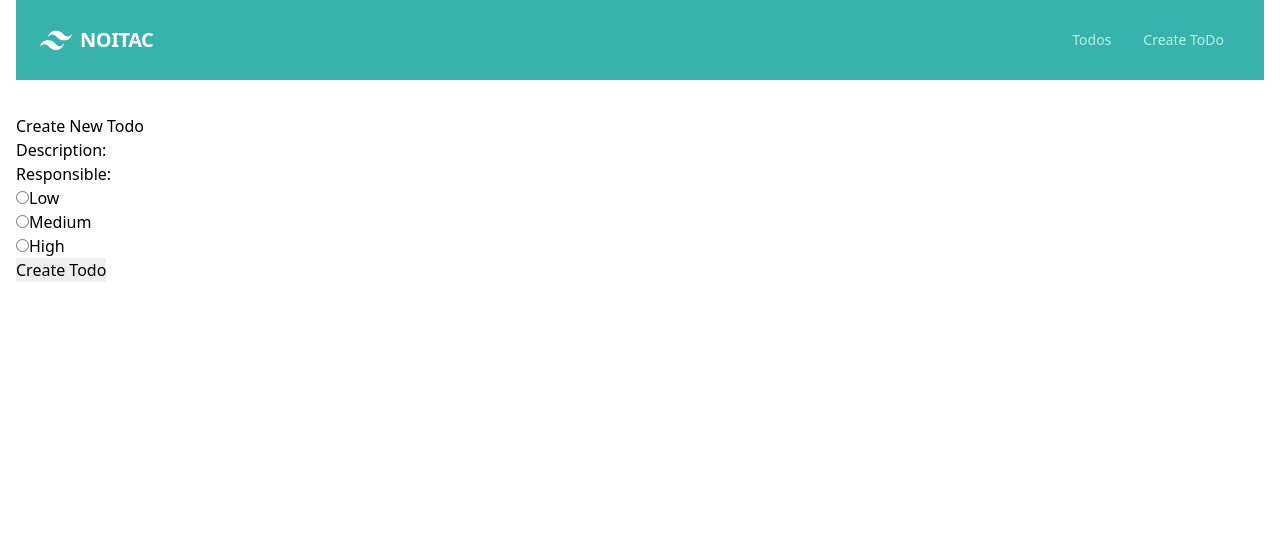
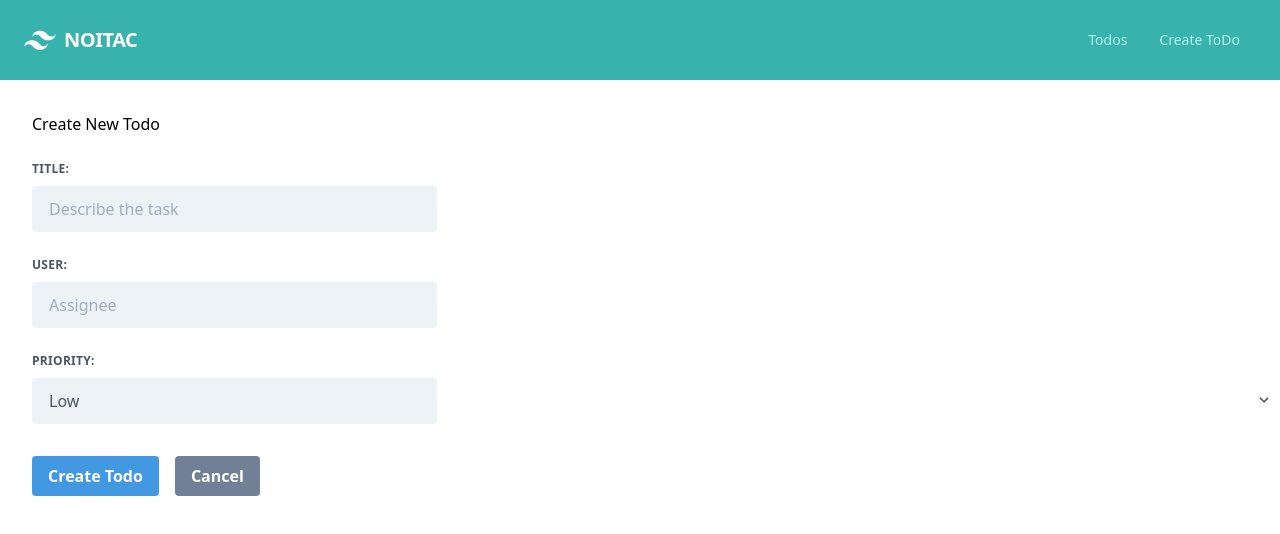
Before and after one commit to venkat4541/Tasks-React-FE, a React (Create React App) app: page /create in a window 1280 px wide. Shown: the top 534 px of the page. Built offline with nearby package versions, Linux system fonts and the light colour scheme.

Commit message:
- Added tailwind classes for styling - Updated logic for better state management

```diff
--- a/src/App.js
+++ b/src/App.js
@@ -1,5 +1,4 @@
 import React from 'react';
-import logo from './logo.svg';
 import './App.css';
 import { BrowserRouter as Router, Route, Link } from "react-router-dom";
 
@@ -10,7 +9,7 @@ import TodosList from "./components/todos-list.component";
 function App() {
   return (
     <Router>
-      <div className="container mx-auto px-4">
+      <div className="mx-auto">
         <div className="">
           <nav className="flex items-center justify-between flex-wrap bg-teal-500 p-6">
             <div className="flex items-center flex-shrink-0 text-white mr-6">
@@ -20,16 +19,20 @@ function App() {
               </span>
             </div>
             <div className="block lg:hidden">
-              <button className="flex items-center px-3 py-2 border rounded text-teal-200 border-teal-400 hover:text-white hover:border-white">
+              {/* <button className="flex items-center px-3 py-2 border rounded text-teal-200 border-teal-400 hover:text-white hover:border-white">
                 <svg className="fill-current h-3 w-3" viewBox="0 0 20 20" xmlns="http://www.w3.org/2000/svg"><title>Menu</title><path d="M0 3h20v2H0V3zm0 6h20v2H0V9zm0 6h20v2H0v-2z"/></svg>
-              </button>
+              </button> */}
             </div>
             <div className="w-full block flex-grow lg:flex lg:items-center lg:w-auto">
               <div className="text-sm lg:flex-grow">
               </div>
               <div>
-                  <Link to="/" className="inline-block text-sm px-4 py-2 leading-none rounded text-teal-200 hover:border-transparent hover:text-teal-500 hover:bg-white mt-4 lg:mt-0">Todos</Link>
-                  <Link to="/create" className="inline-block text-sm px-4 py-2 leading-none rounded text-teal-200 hover:border-transparent hover:text-teal-500 hover:bg-white mt-4 lg:mt-0">Create ToDo</Link>
+                  <Link to="/"
+                    className="inline-block text-sm px-4 py-2 leading-none rounded text-teal-200 hover:border-transparent hover:text-teal-500 hover:bg-white mt-4 lg:mt-0"
+                  >Todos</Link>
+                  <Link to="/create"
+                    className="inline-block text-sm px-4 py-2 leading-none rounded text-teal-200 hover:border-transparent hover:text-teal-500 hover:bg-white mt-4 lg:mt-0"
+                  >Create ToDo</Link>
               </div>
             </div>
           </nav>
--- a/src/components/create-todo.component.js
+++ b/src/components/create-todo.component.js
@@ -5,10 +5,10 @@ export default class CreateTodo extends Component {
     constructor(props) {
       super(props);
       this.state = {
-          todo_description: '',
-          todo_responsible: '',
-          todo_priority: '',
-          todo_completed: false
+          title: '',
+          user: '',
+          priority: '',
+          completed: false
       }
 
       this.onChangeTodoDescription = this.onChangeTodoDescription.bind(this);
@@ -19,64 +19,47 @@ export default class CreateTodo extends Component {
 
     render() {
         return (
-            <div style={{marginTop: 10}}>
+            <div className="px-8 py-2">
                 <h3>Create New Todo</h3>
                 <form onSubmit={this.onSubmit}>
-                    <div className="form-group">
-                        <label>Description: </label>
+                    <div className="form-group my-6">
+                        <label className="block uppercase tracking-wide text-gray-700 text-xs font-bold mb-2">Title: </label>
                         <input  type="text"
-                                className="form-control"
-                                value={this.state.todo_description}
+                                placeholder="Describe the task"
+                                className="appearance-none block w-1/3 bg-gray-200 text-gray-700 border border-gray-200 rounded py-3 px-4 leading-tight focus:outline-none focus:bg-white focus:border-gray-500"
+                                value={this.state.title}
                                 onChange={this.onChangeTodoDescription}
                                 />
                     </div>
-                    <div className="form-group">
-                        <label>Responsible: </label>
+                    <div className="form-group my-6">
+                        <label className="block uppercase tracking-wide text-gray-700 text-xs font-bold mb-2">User: </label>
                         <input
                                 type="text"
-                                className="form-control"
-                                value={this.state.todo_responsible}
+                                placeholder="Assignee"
+                                className="appearance-none block w-1/3 bg-gray-200 text-gray-700 border border-gray-200 rounded py-3 px-4 leading-tight focus:outline-none focus:bg-white focus:border-gray-500"
+                                value={this.state.user}
                                 onChange={this.onChangeTodoResponsible}
                                 />
                     </div>
-                    <div className="form-group">
-                        <div className="form-check form-check-inline">
-                            <input  className="form-check-input"
-                                    type="radio"
-                                    name="priorityOptions"
-                                    id="priorityLow"
-                                    value="Low"
-                                    checked={this.state.todo_priority==='Low'}
-                                    onChange={this.onChangeTodoPriority}
-                                    />
-                            <label className="form-check-label">Low</label>
-                        </div>
-                        <div className="form-check form-check-inline">
-                            <input  className="form-check-input"
-                                    type="radio"
-                                    name="priorityOptions"
-                                    id="priorityMedium"
-                                    value="Medium"
-                                    checked={this.state.todo_priority==='Medium'}
-                                    onChange={this.onChangeTodoPriority}
-                                    />
-                            <label className="form-check-label">Medium</label>
-                        </div>
-                        <div className="form-check form-check-inline">
-                            <input  className="form-check-input"
-                                    type="radio"
-                                    name="priorityOptions"
-                                    id="priorityHigh"
-                                    value="High"
-                                    checked={this.state.todo_priority==='High'}
-                                    onChange={this.onChangeTodoPriority}
-                                    />
-                            <label className="form-check-label">High</label>
+                    <div className="form-group my-6">
+                        <label className="block uppercase tracking-wide text-gray-700 text-xs font-bold mb-2">Priority: </label>
+                        <select
+                          onChange={this.onChangeTodoPriority}
+                          className="block appearance-none w-1/3 cursor-pointer bg-gray-200 border border-gray-200 text-gray-700 py-3 px-4 pr-8 rounded leading-tight focus:outline-none focus:bg-white focus:border-gray-500"
+                        >
+                          <option value="Low">Low</option>
+                          <option value="Medium">Medium</option>
+                          <option value="High">High</option>
+                        </select>
+                        <div className="pointer-events-none absolute inset-y-0 right-0 flex items-center px-2 text-gray-700">
+                          <svg className="fill-current h-4 w-4" xmlns="http://www.w3.org/2000/svg" viewBox="0 0 20 20"><path d="M9.293 12.95l.707.707L15.657 8l-1.414-1.414L10 10.828 5.757 6.586 4.343 8z"/></svg>
                         </div>
                     </div>
 
-                    <div className="form-group">
-                        <input type="submit" value="Create Todo" className="btn btn-primary" />
+                    <div className="form-group my-8">
+                        <input type="submit" value="Create Todo" className="bg-blue-500 hover:bg-blue-700 text-white font-bold py-2 px-4 rounded cursor-pointer" />
+                        <input type="button" value="Cancel" onClick={this.cancelEdit} disabled
+                          className="bg-gray-600 hover:bg-gray-800 text-white font-bold py-2 px-4 mx-4 rounded cursor-not-allowed"/>
                     </div>
                 </form>
             </div>
@@ -85,45 +68,43 @@ export default class CreateTodo extends Component {
 
     onChangeTodoDescription(e) {
       this.setState({
-          todo_description: e.target.value
+          title: e.target.value
       });
     }
 
     onChangeTodoResponsible(e) {
         this.setState({
-            todo_responsible: e.target.value
+            user: e.target.value
         });
     }
 
     onChangeTodoPriority(e) {
         this.setState({
-            todo_priority: e.target.value
+            priority: e.target.value
         });
     }
 
     onSubmit(e) {
       e.preventDefault();
 
-      console.log(`Form submitted:`);
-      console.log(`Todo Description: ${this.state.todo_description}`);
-      console.log(`Todo Responsible: ${this.state.todo_responsible}`);
-      console.log(`Todo Priority: ${this.state.todo_priority}`);
-
       const newTodo = {
-          todo_description: this.state.todo_description,
-          todo_responsible: this.state.todo_responsible,
-          todo_priority: this.state.todo_priority,
-          todo_completed: this.state.todo_completed
+          title: this.state.title,
+          user: this.state.user,
+          priority: this.state.priority,
+          completed: this.state.completed
       };
 
       axios.post('http://localhost:8080/todos/add', newTodo)
-          .then(res => console.log(res.data));
+          .then(res => {
+            console.log(res.data);
+            this.props.history.push('/');
+          });
 
       this.setState({
-          todo_description: '',
-          todo_responsible: '',
-          todo_priority: '',
-          todo_completed: false
+          title: '',
+          user: '',
+          priority: '',
+          completed: false
       });
     }
 }
--- a/src/components/edit-todo.component.js
+++ b/src/components/edit-todo.component.js
@@ -12,10 +12,10 @@ export default class EditTodo extends Component {
     this.onSubmit = this.onSubmit.bind(this);
 
     this.state = {
-        todo_description: '',
-        todo_responsible: '',
-        todo_priority: '',
-        todo_completed: false
+        title: '',
+        user: '',
+        priority: '',
+        completed: false
     }
   }
 
@@ -23,10 +23,10 @@ export default class EditTodo extends Component {
     axios.get('http://localhost:8080/todos/'+this.props.match.params.id)
       .then(response => {
         this.setState({
-          todo_description: response.data.todo_description,
-          todo_responsible: response.data.todo_responsible,
-          todo_priority: response.data.todo_priority,
-          todo_completed: response.data.todo_completed
+          title: response.data.title,
+          user: response.data.user,
+          priority: response.data.priority,
+          completed: response.data.completed
         })
       })
       .catch((error) => {
@@ -36,117 +36,105 @@ export default class EditTodo extends Component {
 
   onChangeTodoDescription(e) {
     this.setState({
-        todo_description: e.target.value
+        title: e.target.value
     });
   }
 
   onChangeTodoResponsible(e) {
       this.setState({
-          todo_responsible: e.target.value
+          user: e.target.value
       });
   }
 
   onChangeTodoPriority(e) {
+      console.log('Priority: ', e.target.value)
       this.setState({
-          todo_priority: e.target.value
+          priority: e.target.value
       });
   }
 
   onChangeTodoCompleted(e) {
       this.setState({
-          todo_completed: !this.state.todo_completed
+          completed: !this.state.completed
       });
+  }
+
+  cancelEdit() {
+
   }
 
   onSubmit(e) {
     e.preventDefault();
     const obj = {
-        todo_description: this.state.todo_description,
-        todo_responsible: this.state.todo_responsible,
-        todo_priority: this.state.todo_priority,
-        todo_completed: this.state.todo_completed
+        title: this.state.title,
+        user: this.state.user,
+        priority: this.state.priority,
+        completed: this.state.completed
     };
     axios.post('http://localhost:8080/todos/update/'+this.props.match.params.id, obj)
         .then(res => {
           console.log(res.data);
+          this.props.history.push('/');
       });
-
-    this.props.history.push('/');
   }
 
   render() {
       return (
-        <div>
-          <h3 align="center">Update Todo</h3>
+        <div className="px-8 py-2">
+          <h3>Update Todo</h3>
           <form onSubmit={this.onSubmit}>
-              <div className="form-group">
-                  <label>Description: </label>
+              <div className="form-group my-6">
+                  <label className="block uppercase tracking-wide text-gray-700 text-xs font-bold mb-2">Title: </label>
                   <input  type="text"
-                          className="form-control"
-                          value={this.state.todo_description}
+                          className="appearance-none block w-1/3 bg-gray-200 text-gray-700 border border-gray-200 rounded py-3 px-4 leading-tight focus:outline-none focus:bg-white focus:border-gray-500"
+                          value={this.state.title}
                           onChange={this.onChangeTodoDescription}
                           />
               </div>
-              <div className="form-group">
-                  <label>Responsible: </label>
+              <div className="form-group my-6">
+                  <label className="block uppercase tracking-wide text-gray-700 text-xs font-bold mb-2">User: </label>
                   <input
                           type="text"
-                          className="form-control"
-                          value={this.state.todo_responsible}
+                          className="appearance-none block w-1/3 bg-gray-200 text-gray-700 border border-gray-200 rounded py-3 px-4 leading-tight focus:outline-none focus:bg-white focus:border-gray-500"
+                          value={this.state.user}
                           onChange={this.onChangeTodoResponsible}
                           />
               </div>
-              <div className="form-group">
-                  <div className="form-check form-check-inline">
-                      <input  className="form-check-input"
-                              type="radio"
-                              name="priorityOptions"
-                              id="priorityLow"
-                              value="Low"
-                              checked={this.state.todo_priority==='Low'}
-                              onChange={this.onChangeTodoPriority}
-                              />
-                      <label className="form-check-label">Low</label>
-                  </div>
-                  <div className="form-check form-check-inline">
-                      <input  className="form-check-input"
-                              type="radio"
-                              name="priorityOptions"
-                              id="priorityMedium"
-                              value="Medium"
-                              checked={this.state.todo_priority==='Medium'}
-                              onChange={this.onChangeTodoPriority}
-                              />
-                      <label className="form-check-label">Medium</label>
-                  </div>
-                  <div className="form-check form-check-inline">
-                      <input  className="form-check-input"
-                              type="radio"
-                              name="priorityOptions"
-                              id="priorityHigh"
-                              value="High"
-                              checked={this.state.todo_priority==='High'}
-                              onChange={this.onChangeTodoPriority}
-                              />
-                      <label className="form-check-label">High</label>
+              <div className="form-group my-6">
+              <label className="block uppercase tracking-wide text-gray-700 text-xs font-bold mb-2">Priority: </label>
+                  <select
+                    onChange={this.onChangeTodoPriority}
+                    className="block appearance-none w-1/3 cursor-pointer bg-gray-200 border border-gray-200 text-gray-700 py-3 px-4 pr-8 rounded leading-tight focus:outline-none focus:bg-white focus:border-gray-500"
+                  >
+                    <option value="Low">Low</option>
+                    <option value="Medium">Medium</option>
+                    <option value="High">High</option>
+                  </select>
+                  <div className="pointer-events-none absolute inset-y-0 right-0 flex items-center px-2 text-gray-700">
+                    <svg className="fill-current h-4 w-4" xmlns="http://www.w3.org/2000/svg" viewBox="0 0 20 20"><path d="M9.293 12.95l.707.707L15.657 8l-1.414-1.414L10 10.828 5.757 6.586 4.343 8z"/></svg>
                   </div>
               </div>
-              <div className="form-check">
-                  <input  className="form-check-input"
-                          id="completedCheckbox"
-                          type="checkbox"
-                          name="completedCheckbox"
-                          onChange={this.onChangeTodoCompleted}
-                          checked={this.state.todo_completed}
-                          value={this.state.todo_completed}
-                          />
-                  <label className="form-check-label" htmlFor="completedCheckbox">
+              <div className="md:flex md:items-center mb-6">
+                <div className="md:w-1/3">
+                  <label className="md:w-2/3 block text-gray-500 font-bold">
+                    <input
+                      name="completedCheckbox"
+                      onChange={this.onChangeTodoCompleted}
+                      checked={this.state.completed}
+                      value={this.state.completed}
+                      className="mr-2 leading-tight cursor-pointer" type="checkbox"
+                    />
+                    <span className="text-md">
                       Completed
+                    </span>
                   </label>
+                </div>
               </div>
-              <br />
-              <div className="form-group">
-                  <input type="submit" value="Update Todo" className="btn btn-primary" />
+              <div className="form-group my-8">
+                  <input type="submit" value="Update Todo"
+                   className="bg-blue-500 hover:bg-blue-700 text-white font-bold py-2 px-4 rounded cursor-pointer"/>
+                <input type="button" value="Cancel" onClick={this.cancelEdit} disabled
+                   className="bg-gray-600 hover:bg-gray-800 text-white font-bold py-2 px-4 mx-4 rounded cursor-not-allowed"/>
               </div>
           </form>
         </div>
--- a/src/components/todos-list.component.js
+++ b/src/components/todos-list.component.js
@@ -4,11 +4,11 @@ import { Link } from 'react-router-dom';
 
 const Todo = props => (
   <tr>
-      <td className={props.todo.todo_completed ? 'completed' : ''}>{props.todo.todo_description}</td>
-      <td className={props.todo.todo_completed ? 'completed' : ''}>{props.todo.todo_responsible}</td>
-      <td className={props.todo.todo_completed ? 'completed' : ''}>{props.todo.todo_priority}</td>
-      <td>
-          <Link to={"/edit/"+props.todo._id}>Edit</Link>
+      <td className={props.todo.completed ? 'completed border px-4 py-2' : 'border px-4 py-2'}>{props.todo.title}</td>
+      <td className={props.todo.completed ? 'completed border px-4 py-2' : 'border px-4 py-2'}>{props.todo.user}</td>
+      <td className={props.todo.completed ? 'completed border px-4 py-2' : 'border px-4 py-2'}>{props.todo.priority}</td>
+      <td className="border px-4 py-2">
+          <Link to={"/edit/"+props.todo._id} className="text-teal-500">Edit</Link>
       </td>
   </tr>
 )
@@ -35,21 +35,17 @@ export default class TodosList extends Component {
     })
   }
 
-  updateTodo(todo) {
-    console.log(todo);
- }
-
   render() {
     return (
       <div className="px-4">
         <h3>Todos List</h3>
-        <table className="" style={{ marginTop: 20 }} >
+        <table className="table-fixed" style={{ marginTop: 20 }} >
           <thead>
               <tr>
-                <th>Description</th>
-                <th>Responsible</th>
-                <th>Priority</th>
-                <th>Action</th>
+                <th className="px-4 py-2 w-1/4">Description</th>
+                <th className="px-4 py-2 w-1/4">Responsible</th>
+                <th className="px-4 py-2 w-1/4">Priority</th>
+                <th className="px-4 py-2 w-1/4">Action</th>
               </tr>
           </thead>
           <tbody>
```
